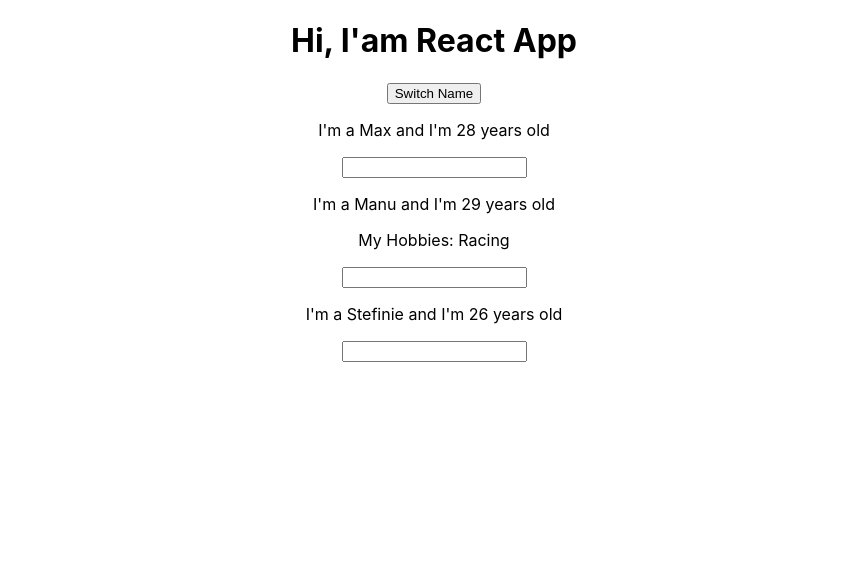
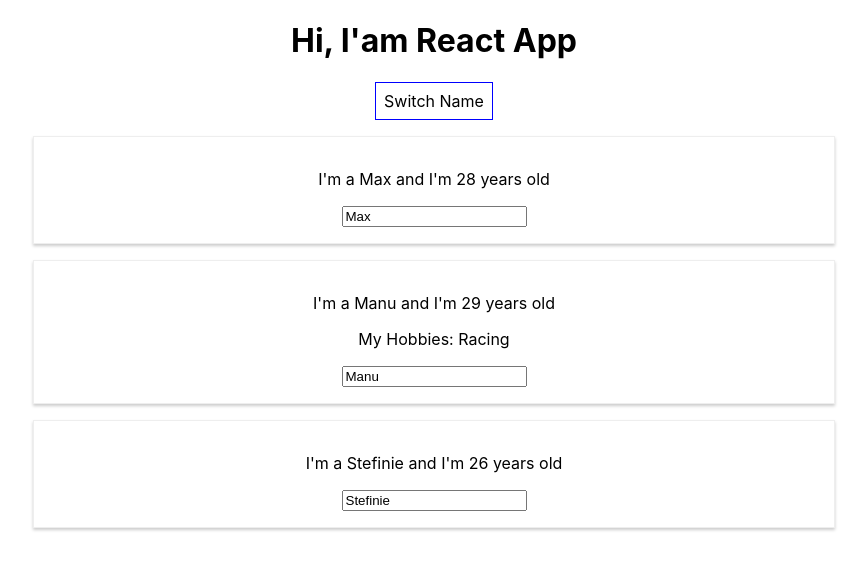
Before and after one commit to brijy890/React-app, a React (Create React App) app: page / in a window 1280 px wide. Shown: the top 570 px of the page, without its empty margins (206-1073 px from the left). Built offline with nearby package versions, Linux system fonts and the light colour scheme.

Commit message:
3rd section complete

```diff
--- a/src/App.js
+++ b/src/App.js
@@ -34,10 +34,21 @@
   };
 
   render() {
+
+    const style = {
+      backgroundColor: 'white',
+      font: 'inherit',
+      border: '1px solid blue',
+      padding: '8px',
+      cursor: 'pointer'
+    }
+
     return (
       <div className="App">
         <h1>Hi, I'am React App</h1>
-        <button onClick={() => this.switchNameHandler("Maximilun")}>
+        <button
+         style={style}
+         onClick={() => this.switchNameHandler("Maximilun")}>
           Switch Name
         </button>
         <Person
--- /dev/null
+++ b/src/Person/Person.css
@@ -0,0 +1,8 @@
+.Person {
+    width: 60%;
+    margin: 16px auto;
+    border: 1px solid #eee;
+    box-shadow: 0 2px 3px #ccc;
+    padding: 16px;
+    text-align: center;
+}
--- a/src/Person/Person.js
+++ b/src/Person/Person.js
@@ -1,13 +1,15 @@
 import React from "react";
+
+import './Person.css';
 
 const person = props => {
   return (
-    <div>
+    <div className="Person">
       <p onClick={props.click}>
         I'm a {props.name} and I'm {props.age} years old
       </p>
       <p>{props.children}</p>
-      <input type="text" onChange={props.changed} />
+      <input type="text" onChange={props.changed} value={ props.name }/>
     </div>
   );
 };
```
Also changed, not shown: 1 other file (tests, documents, lock files or other folders).
